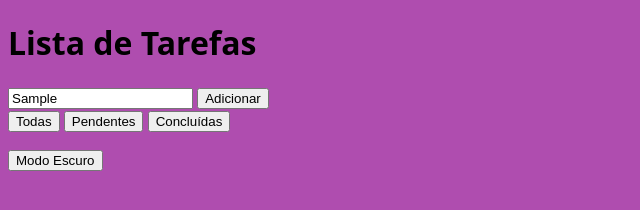
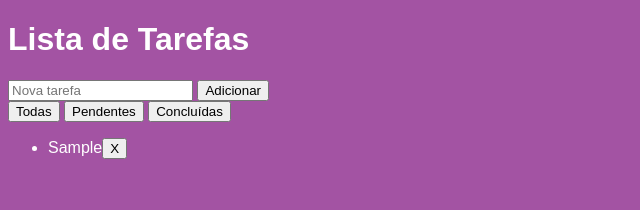
Before and after one commit to mayarameira-ai/atividade-branch, a plain HTML site: page index.html in a window 1280 px wide. Both pictures are taken after typing "Sample" into the empty fields and a click on the button "Adicionar". Shown: the whole page, without its empty margins (0-640 px from the left). Drawn offline with Linux system fonts and the light colour scheme.

Commit message:
commit 5
criação de css e javascript e alteração no html

```diff
--- a/index.html
+++ b/index.html
@@ -18,9 +18,6 @@
   </div>
 
   <ul id="lista"></ul>
-
-  <button id="tema">Modo Escuro</button>
-
   <script src="script.js"></script>
 
 </body>
--- a/script.js
+++ b/script.js
@@ -0,0 +1,42 @@
+const input = document.getElementById("nova");
+const add = document.getElementById("add");
+const lista = document.getElementById("lista");
+const filtros = document.querySelectorAll("[data-filtro]");
+
+let tarefas = JSON.parse(localStorage.getItem("tarefas")) || [];
+let filtro = "todas";
+
+function salvar() {
+  localStorage.setItem("tarefas", JSON.stringify(tarefas));
+}
+
+function mostrar() {
+  lista.innerHTML = "";
+  tarefas.filter(t => filtro==="todas" ||
+    (filtro==="pendentes" && !t.ok) ||
+    (filtro==="concluidas" && t.ok))
+  .forEach((t,i) => {
+    const li = document.createElement("li");
+    li.textContent = t.texto;
+    if(t.ok) li.classList.add("concluida");
+    li.onclick = () => { tarefas[i].ok=!tarefas[i].ok; salvar(); mostrar(); };
+    const del = document.createElement("button");
+    del.textContent="X";
+    del.onclick = e => { e.stopPropagation(); if(confirm("Excluir?")) { tarefas.splice(i,1); salvar(); mostrar(); } };
+    li.appendChild(del);
+    lista.appendChild(li);
+  });
+}
+
+add.onclick = () => {
+  if(input.value) {
+    tarefas.push({texto:input.value, ok:false});
+    input.value="";
+    salvar();
+    mostrar();
+  }
+};
+
+filtros.forEach(b => b.onclick = () => { filtro=b.dataset.filtro; mostrar(); });
+
+mostrar();
--- a/style.css
+++ b/style.css
@@ -1,4 +1,15 @@
-body{
-    background-color: rgb(175, 77, 175);
-    font-family: system-ui, -apple-system, BlinkMacSystemFont, 'Segoe UI', Roboto, Oxygen, Ubuntu, Cantarell, 'Open Sans', 'Helvetica Neue', sans-serif;
+body {
+  font-family: sans-serif;
+  background: #a353a3;
+  color: #fff;
+
+body.dark {
+  background: #b577e2;
+  color: #eee;
 }
+
+li.concluida {
+  text-decoration: line-through;
+  color: #d8bfd8;
+}
+}
```
